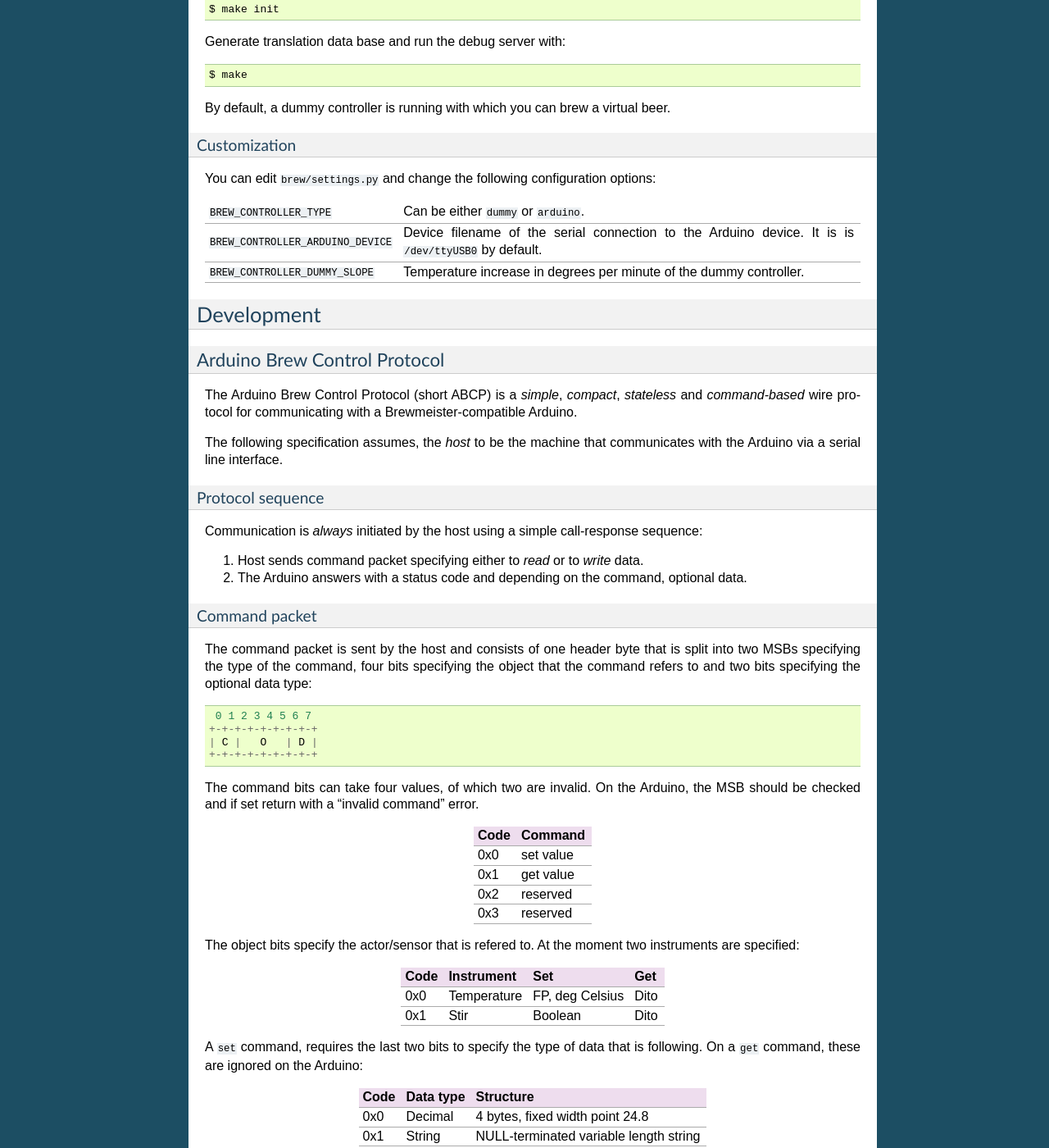
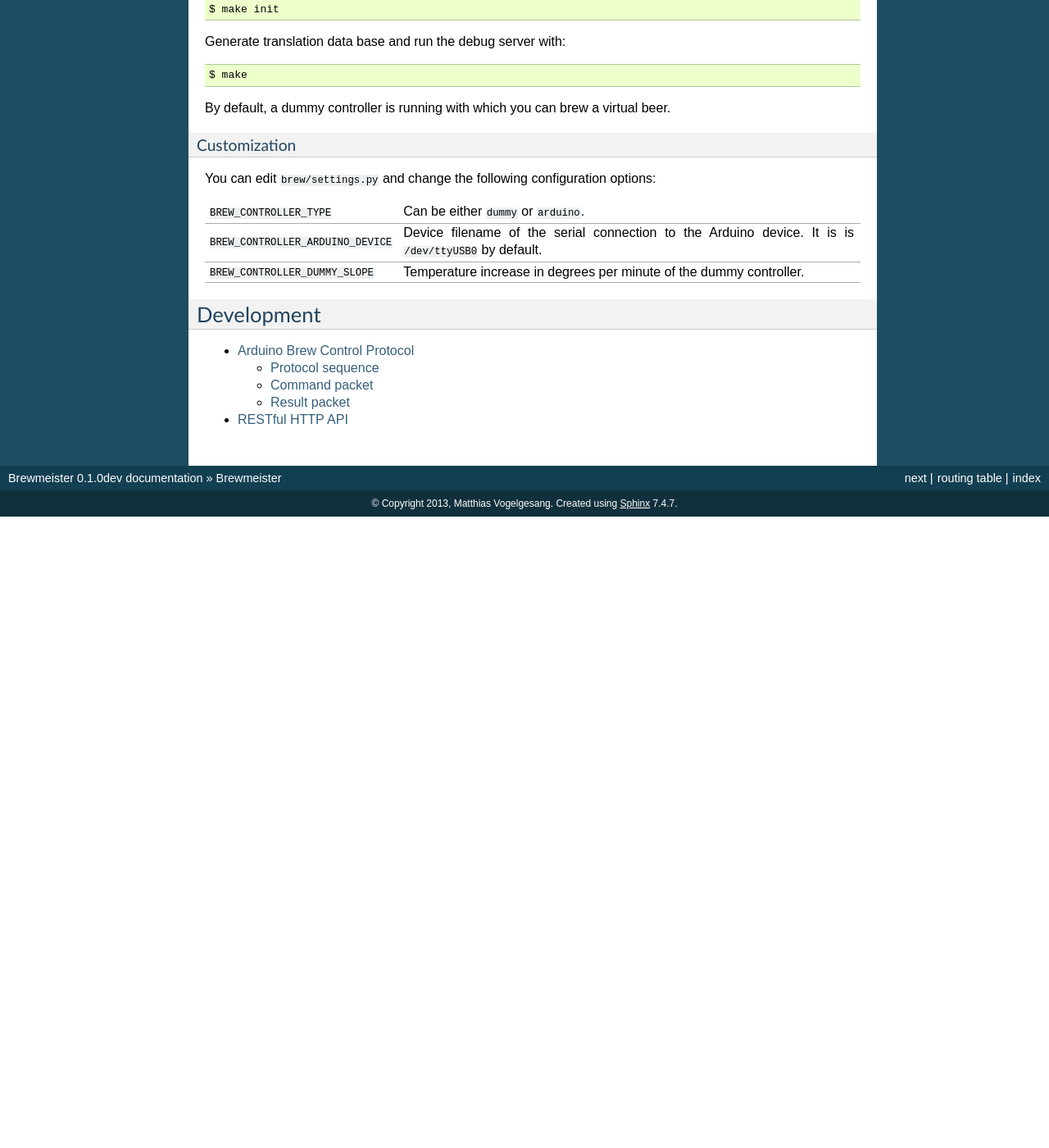
Before and after one commit to brewpeople/brewmeister, a Sphinx documentation site: the page built from docs/index.rst, in a window 1280 px wide and 1400 px high, scrolled down 403 px. Shown: the whole window at 82% size. Built offline with Sphinx 7.4.7, drawn with Linux system fonts in a browser that asks for light colours; after the commit the page ends 1033 px from its top, so only the background shows below that; some of the changed text lies outside the part shown.

```diff
--- a/docs/conf.py
+++ b/docs/conf.py
@@ -5,7 +5,7 @@ import os
 
 VERSION = '0.1.0dev'
 
-extensions = []
+extensions = ['sphinxcontrib.httpdomain']
 
 templates_path = ['_templates']
 source_suffix = '.rst'
--- a/docs/index.rst
+++ b/docs/index.rst
@@ -49,94 +49,8 @@ You can edit ``brew/settings.py`` and change the following configuration options
 Development
 ===========
 
+.. toctree::
+    :maxdepth: 2
 
-Arduino Brew Control Protocol
------------------------------
-
-The Arduino Brew Control Protocol (short ABCP) is a *simple*, *compact*,
-*stateless* and *command-based* wire protocol for communicating with a
-Brewmeister-compatible Arduino.
-
-The following specification assumes, the *host* to be the machine that
-communicates with the Arduino via a serial line interface.
-
-
-Protocol sequence
-~~~~~~~~~~~~~~~~~
-
-Communication is *always* initiated by the host using a simple call-response
-sequence:
-
-1. Host sends command packet specifying either to *read* or to *write* data.
-2. The Arduino answers with a status code and depending on the command, optional
-   data.
-
-
-Command packet
-~~~~~~~~~~~~~~
-
-The command packet is sent by the host and consists of one header byte that is
-split into two MSBs specifying the type of the command, four bits specifying the
-object that the command refers to and two bits specifying the optional data
-type::
-
-     0 1 2 3 4 5 6 7
-    +-+-+-+-+-+-+-+-+
-    | C |   O   | D |
-    +-+-+-+-+-+-+-+-+
-
-The command bits can take four values, of which two are invalid. On the Arduino,
-the MSB should be checked and if set return with a "invalid command" error.
-
-=====   =========
-Code    Command
-=====   =========
-0x0     set value
-0x1     get value
-0x2     reserved
-0x3     reserved
-=====   =========
-
-The object bits specify the actor/sensor that is refered to. At the moment two
-instruments are specified:
-
-======  ==============  ==================  ==========
-Code    Instrument      Set                 Get
-======  ==============  ==================  ==========
-0x0     Temperature     FP, deg Celsius     Dito
-0x1     Stir            Boolean             Dito
-======  ==============  ==================  ==========
-
-A ``set`` command, requires the last two bits to specify the type of data that
-is following. On a ``get`` command, these are ignored on the Arduino:
-
-======  ==============  ======================================
-Code    Data type       Structure
-======  ==============  ======================================
-0x0     Decimal         4 bytes, fixed width point 24.8
-0x1     String          NULL-terminated variable length string
-0x2     Boolean         0 == False, anything else is True
-0x3     reserved        n/a
-======  ==============  ======================================
-
-
-Result packet
-~~~~~~~~~~~~~
-
-After each command, the Arduino *must* acknowledge receiving the command packet
-with a result packet. It consists of one header byte, split into 6 bits reserved
-for status codes and 2 bits for the returned data type (see above)::
-
-     0 1 2 3 4 5 6 7
-    +-+-+-+-+-+-+-+-+
-    |      S    | D |
-    +-+-+-+-+-+-+-+-+
-
-=====   ===================
-Code    Description
-=====   ===================
-0x0     OK
-0x1     Command invalid
-0x2     Set command invalid
-0x3     Get command invalid
-=====   ===================
+    devel/protocol
+    devel/rest
--- a/requirements.txt
+++ b/requirements.txt
@@ -7,3 +7,5 @@ fysom
 jsonschema
 pyserial
 reportlab
+sphinx
+sphinxcontrib-httpdomain
```
Also changed, not shown: docs/devel/protocol.rst (added, +90 -0 lines), docs/devel/rest.rst (added, +14 -0 lines).
